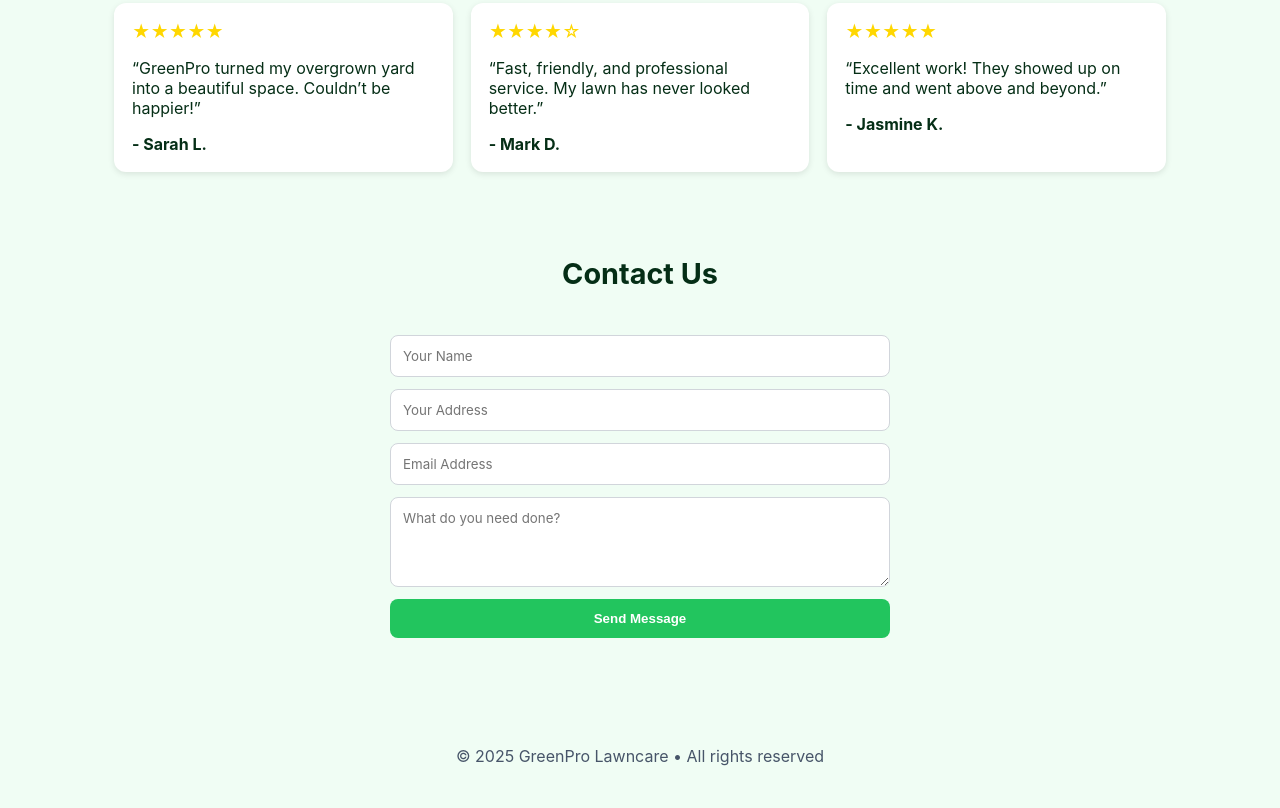
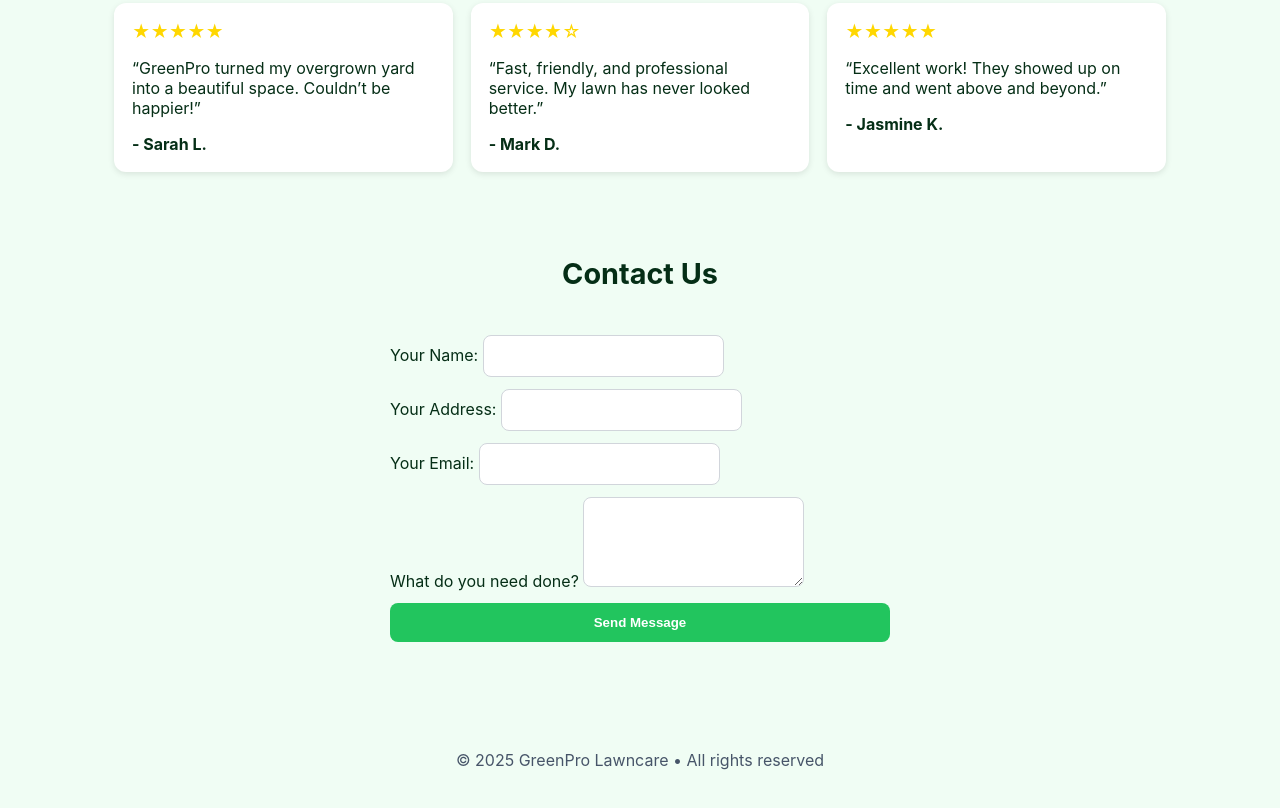
Before and after one commit to amorFent/greenpro-lawncare, a plain HTML site: page index.html in a window 1280 px wide. Shown: the part 1050-1858 px from the top of the page. Drawn offline with Linux system fonts and the light colour scheme.

Commit message:
Update index.html

```diff
--- a/index.html
+++ b/index.html
@@ -127,20 +127,26 @@
  <section id="contact">
   <h2>Contact Us</h2>
   <div class="container">
-   <form
-  action="https://formspree.io/f/meoldnnk"
-  method="POST"
->
-      <!-- Hidden input required by Formspree -->
-      <input type="hidden" name="_subject" value="New Contact Form Submission">
+   <form action="https://formspree.io/f/meoldnnk" method="POST">
+  <label>
+    Your Name:
+    <input type="text" name="name" required>
+  </label>
+  <label>
+    Your Address:
+    <input type="text" name="address" required>
+  </label>
+  <label>
+    Your Email:
+    <input type="email" name="email" required>
+  </label>
+  <label>
+    What do you need done?
+    <textarea name="message" rows="4" required></textarea>
+  </label>
+  <button type="submit">Send Message</button>
+</form>
 
-      <input type="text" name="name" placeholder="Your Name" required>
-      <input type="text" name="address" placeholder="Your Address" required>
-      <input type="email" name="email" placeholder="Email Address" required>
-      <textarea name="message" rows="4" placeholder="What do you need done?" required></textarea>
-
-      <button type="submit">Send Message</button>
-    </form>
   </div>
 </section>
 
```
